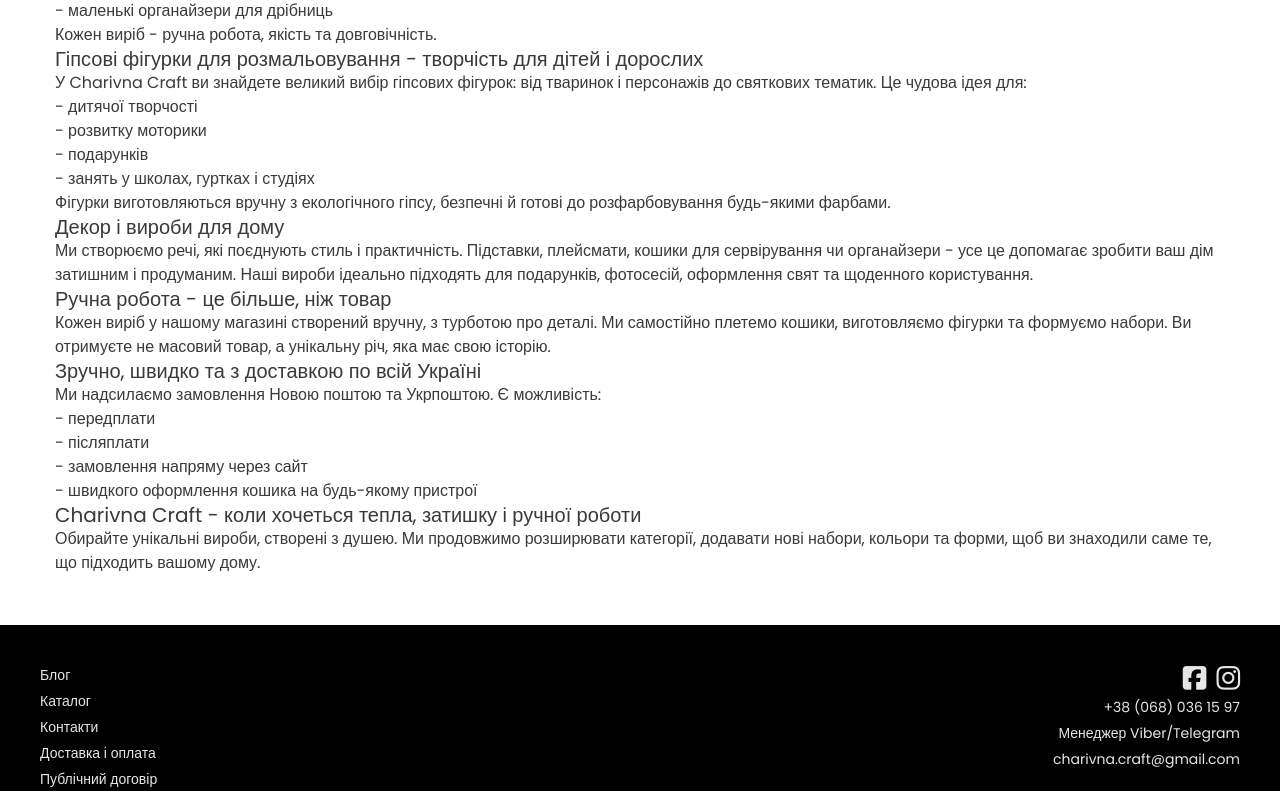
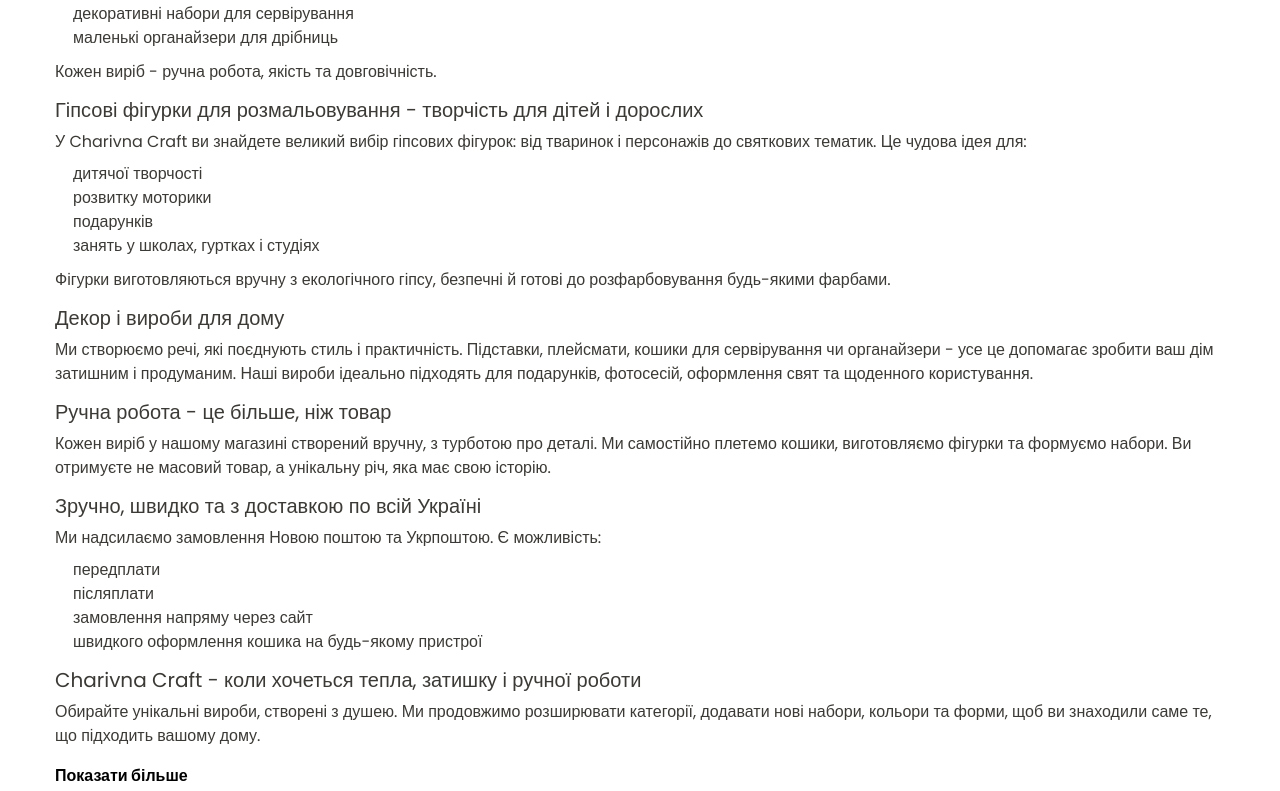
Before and after one commit to anton-sedchenko/online-store-project, a React (Vite) app in the folder client/: page / in a window 1280 px wide. Shown: the part 989-1780 px from the top of the page. Built offline with nearby package versions, Linux system fonts and the light colour scheme; no server answers.

Commit message:
seo block styles fix

```diff
--- a/client/src/components/SeoBlock.jsx
+++ b/client/src/components/SeoBlock.jsx
@@ -1,9 +1,12 @@
-import React from "react";
+import React, {useState} from "react";
 
 const SeoBlock = () => {
+    const [open, setOpen] = useState(false);
+
     return (
-        <section className="seo__block">
+        <section className={`seo__block ${open ? "open" : ""}`}>
             <h2>Charivna Craft - вироби ручної роботи для дому, декору та творчості</h2>
+            <div className="seo-content">
                 <p>
                     Charivna Craft - це місце, де створюється затишок. Ми поєднуємо натуральні матеріали,
                     естетику та ручну працю, щоб кожна річ приносила радість та служила довго.
@@ -19,11 +22,11 @@ const SeoBlock = () => {
                     і підкреслюють стиль інтер’єру. Ми пропонуємо:
                 </p>
                 <ul>
-                <li>- кошики з кришкою</li>
-                <li>- підставки під гаряче</li>
-                <li>- підтарільники</li>
-                <li>- декоративні набори для сервірування</li>
-                <li>- маленькі органайзери для дрібниць</li>
+                    <li>кошики з кришкою</li>
+                    <li>підставки під гаряче</li>
+                    <li>підтарільники</li>
+                    <li>декоративні набори для сервірування</li>
+                    <li>маленькі органайзери для дрібниць</li>
                 </ul>
                 <p>Кожен виріб - ручна робота, якість та довговічність.</p>
 
@@ -33,10 +36,10 @@ const SeoBlock = () => {
                     до святкових тематик. Це чудова ідея для:
                 </p>
                 <ul>
-                <li>- дитячої творчості</li>
-                <li>- розвитку моторики</li>
-                <li>- подарунків</li>
-                <li>- занять у школах, гуртках і студіях</li>
+                    <li>дитячої творчості</li>
+                    <li>розвитку моторики</li>
+                    <li>подарунків</li>
+                    <li>занять у школах, гуртках і студіях</li>
                 </ul>
                 <p>
                     Фігурки виготовляються вручну з екологічного гіпсу, безпечні й готові
@@ -63,10 +66,10 @@ const SeoBlock = () => {
                     Ми надсилаємо замовлення Новою поштою та Укрпоштою. Є можливість:
                 </p>
                 <ul>
-                <li>- передплати</li>
-                <li>- післяплати</li>
-                <li>- замовлення напряму через сайт</li>
-                <li>- швидкого оформлення кошика на будь-якому пристрої</li>
+                    <li>передплати</li>
+                    <li>післяплати</li>
+                    <li>замовлення напряму через сайт</li>
+                    <li>швидкого оформлення кошика на будь-якому пристрої</li>
                 </ul>
 
                 <h3>Charivna Craft - коли хочеться тепла, затишку і ручної роботи</h3>
@@ -74,6 +77,15 @@ const SeoBlock = () => {
                     Обирайте унікальні вироби, створені з душею. Ми продовжимо розширювати категорії,
                     додавати нові набори, кольори та форми, щоб ви знаходили саме те, що підходить вашому дому.
                 </p>
+            </div>
+
+            <button
+                type="button"
+                className="seo-toggle"
+                onClick={() => setOpen(v => !v)}
+            >
+                {open ? "Згорнути" : "Показати більше"}
+            </button>
         </section>
     );
 };
--- a/client/src/styles/_seoBlock.scss
+++ b/client/src/styles/_seoBlock.scss
@@ -1,8 +1,40 @@
+@import "mixins";
+
 .seo__block {
   width: 100%;
   max-width: 1200px;
   padding: 0 15px;
 
+  p { margin: 8px 0; }
+  h2 { margin: 0 0 12px; }
+  h3 { margin: 14px 0 6px; }
+  ul { margin: 6px 0 10px 18px; list-style: disc; }
+
+  &.open .seo-content {
+    max-height: 5000px;
+  }
+
+  .seo-content {
+    @include respond-to(xs) {
+      max-height: 160px;
+      overflow: hidden;
+      transition: max-height 0.3s ease;
+    }
+  }
+
+  .seo-toggle {
+    margin-top: 8px;
+    background: none;
+    border: none;
+    padding: 0;
+    font-weight: 600;
+    cursor: pointer;
+
+    @include respond-to(md) {
+      display: none;
+    }
+  }
+
   h3 {
     font-size: 20px;
   }
```
Lines whose indentation alone changed are shown as unchanged.
